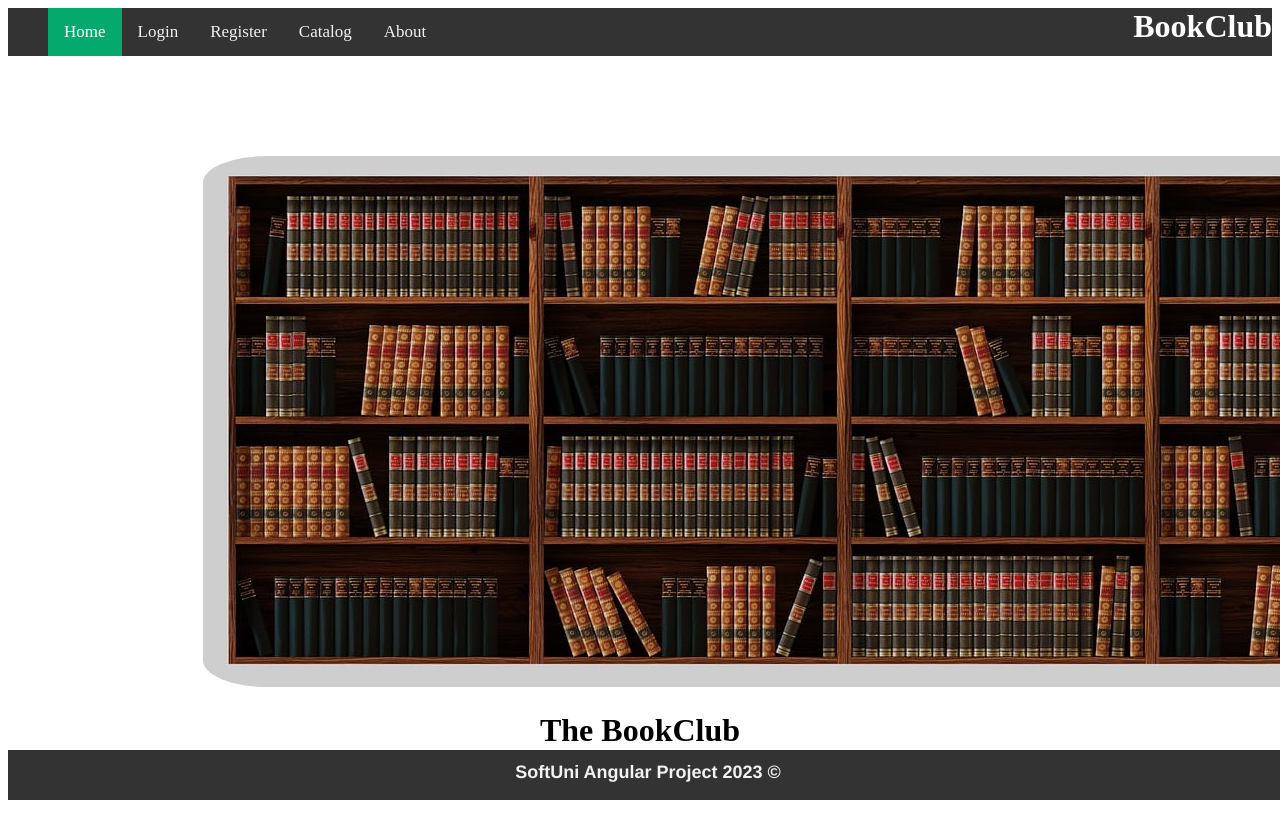
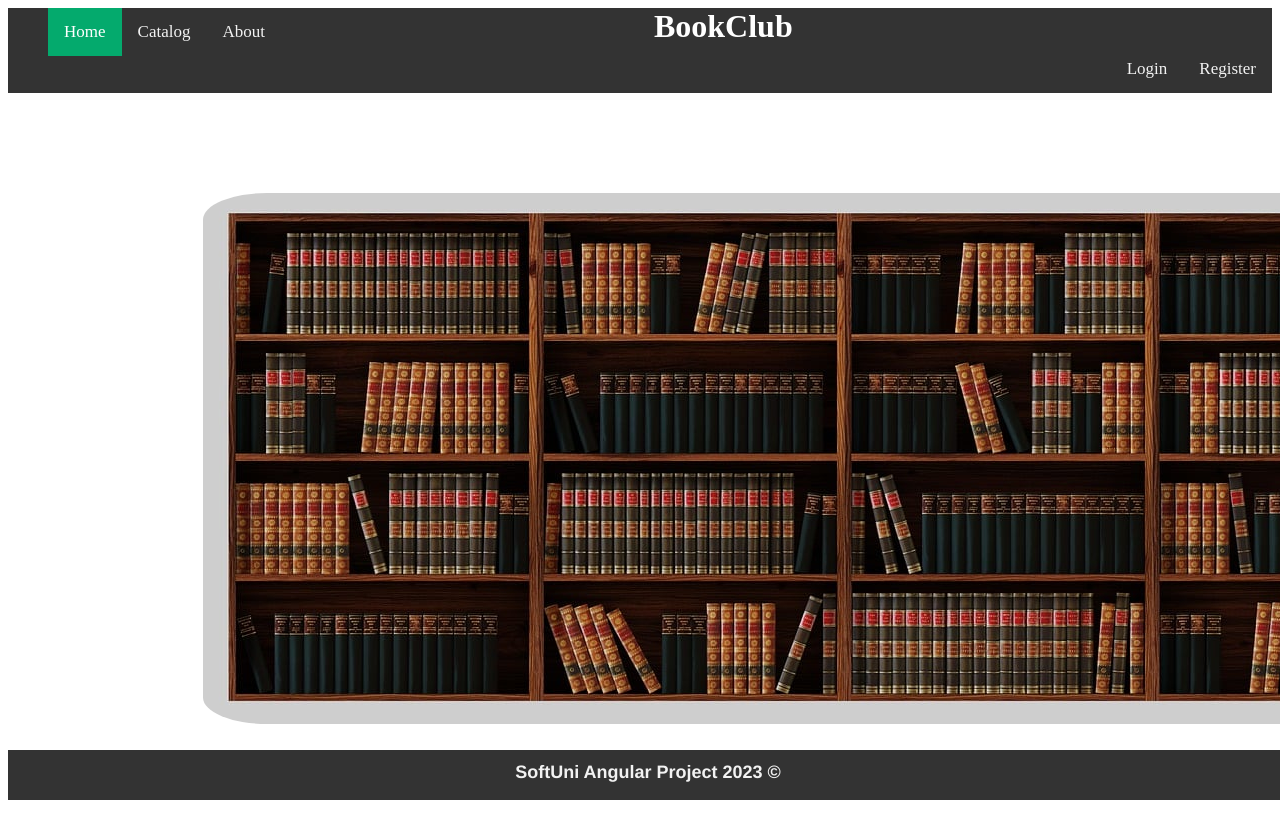
Before and after one commit to EmilPopovski24/TheClub, an Angular app in the folder theClub/: page /home in a window 1280 px wide. Shown: the top 816 px of the page. Built offline with nearby package versions, Linux system fonts and the light colour scheme; no server answers.

Commit message:
Setup of site header

```diff
--- a/theClub/src/app/core/header/header.component.css
+++ b/theClub/src/app/core/header/header.component.css
@@ -53,11 +53,16 @@ li {
 
   body {
     margin:0;
+
+
   }
 .topnav {
     background-color: #333;
     overflow: hidden;
     width:100%;
+
+    /* display: flex;
+    flex-direction: column; */
     /* flex-direction: row;
     position:absolute;
      */
@@ -96,9 +101,14 @@ ul {
 }
 
 h1 {
-    display: inline;
-    float: right;
+    display: inline-block;
     position: relative;
     margin: auto;
+    width: 70%;
     color: white;
+    text-align: center;
 }
+
+.ifAuth {
+  float: right;
+}
--- a/theClub/src/app/core/header/header.component.html
+++ b/theClub/src/app/core/header/header.component.html
@@ -17,6 +17,14 @@
 <div class="topnav" id="myTopnav">
     <ul>
         <li class="active" routerLink="/home">Home</li>
+        <li>Catalog</li>
+        <li>About</li>
+    </ul>
+        <!-- <a href="javascript:void(0);" class="icon" onclick="myFunction()">
+        <i class="fa fa-bars"></i>
+        </a>  -->
+    <h1>BookClub</h1>
+        <div class="ifAuth">
             <div>
                 <ul *ngIf="!isLoggedIn">
                     <li routerLink="/login">Login</li>
@@ -29,12 +37,7 @@
                     <li routerLink="/profile">Profile</li>
                 </ul>
             </div>
-        <li>Catalog</li>
-        <li>About</li>
-        <!-- <a href="javascript:void(0);" class="icon" onclick="myFunction()">
-        <i class="fa fa-bars"></i>
-        </a>  -->
-        <h1>BookClub</h1>
-    </ul>
+        </div>
+
   </div>
 </body>
--- a/theClub/src/app/user/login/login.component.ts
+++ b/theClub/src/app/user/login/login.component.ts
@@ -8,9 +8,7 @@ import { Router } from '@angular/router';
   styleUrls: ['./login.component.css']
 })
 export class LoginComponent {
-constructor(private userService:UserService, private router:Router) {
-
-}
+constructor(private userService:UserService, private router:Router) {}
 
     login(email: string, password: string) :void {
         this.userService.login();
```
Lines whose indentation alone changed are shown as unchanged.
